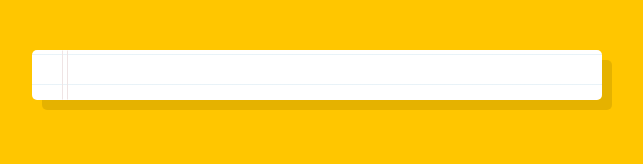
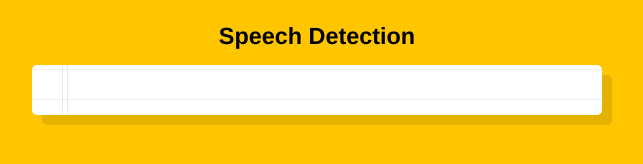
Before and after one commit to cvald016/voice-recognition, a website: page index.html in a window 1280 px wide. Shown: the whole page, without its empty margins (323-966 px from the left). Drawn offline with Linux system fonts and the light colour scheme.

Commit message:
Added title

```diff
--- a/index.html
+++ b/index.html
@@ -5,7 +5,7 @@
   <title>Speech Detection</title>
 </head>
 <body>
-
+  <h3 class="title">Speech Detection</h4>
   <div class="words" contenteditable>
   </div>
 
@@ -52,10 +52,14 @@
       font-weight: 200;
       font-size: 20px;
     }
-
+    .title {
+      margin-bottom: 0;
+      text-align: center;
+    }
     .words {
       max-width:500px;
       margin:50px auto;
+      margin-top: 15px;
       background:white;
       border-radius:5px;
       box-shadow:10px 10px 0 rgba(0,0,0,0.1);
```
